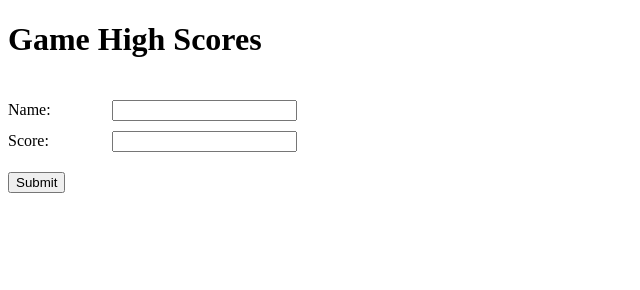
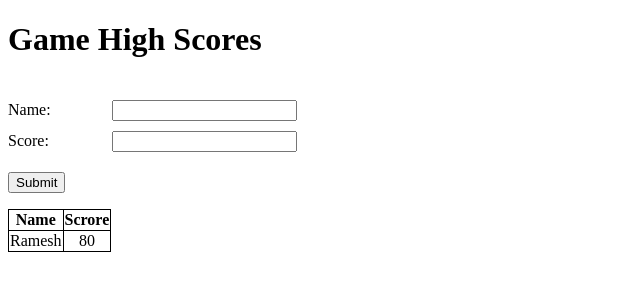
Before and after one commit to acciojob/game-high-scores-GautamMarkande, a website: page main.html in a window 1280 px wide. Shown: the whole page, without its empty margins (0-640 px from the left). Drawn offline with Linux system fonts and the light colour scheme.

Commit message:
created a submission

```diff
--- a/main.html
+++ b/main.html
@@ -14,6 +14,21 @@
       <input type="text" id="score" /><br />
       <input type="button" value="Submit" onclick="saveScore()" />
     </form>
+	  <table>
+		  <thead>
+			  <tr>
+				  <th>Name</th>
+				  <th>Scrore</th>
+			  </tr>
+
+		  </thead>
+		  <tbody id="tbody">
+			  <tr>
+				  <td>Ramesh</td>
+				  <td>80</td>
+			  </tr>
+		  </tbody>
+	  </table>
     <div id="scores"></div>
     <script type="text/javascript" src="./script.js"></script>
   </body>
--- a/script.js
+++ b/script.js
@@ -2,10 +2,16 @@
 const nameInput = document.getElementById("name");
 const scoreInput = document.getElementById("score");
 const scores = document.getElementById("scores");
+const tbody = document.getElementById("tbody");
 
 // Save score to Local Storage
 function saveScore() {
   // complete the code here
+	const larr = [];
+	localStorage.setItem('arr',JOSN.stringify(arr))
+	const arr = [];
+
+	localStorage.setItem('arr',[{name:}])
   showScores();
 }
 
--- a/styles.css
+++ b/styles.css
@@ -19,3 +19,14 @@ input[type="button"] {
 #scores {
   margin-top: 20px;
 }
+
+table{
+	border:1px solid black;
+	border-collapse:collapse;
+	margin-top:2vh;
+}
+th,td{
+	border:1px solid black;
+	border-collaps:collapse;
+	text-align:center;
+}
```
